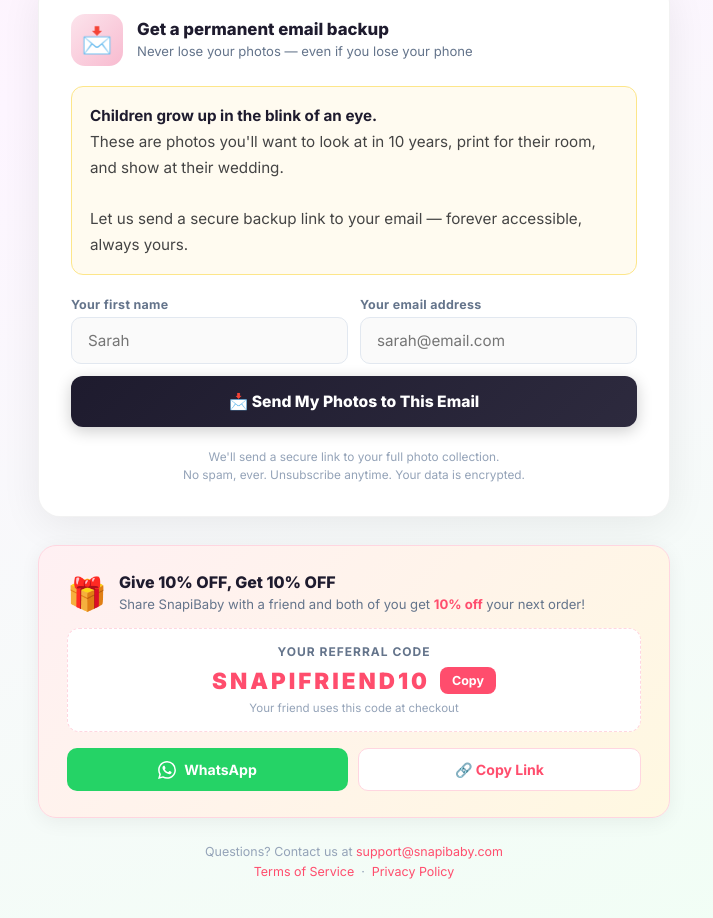
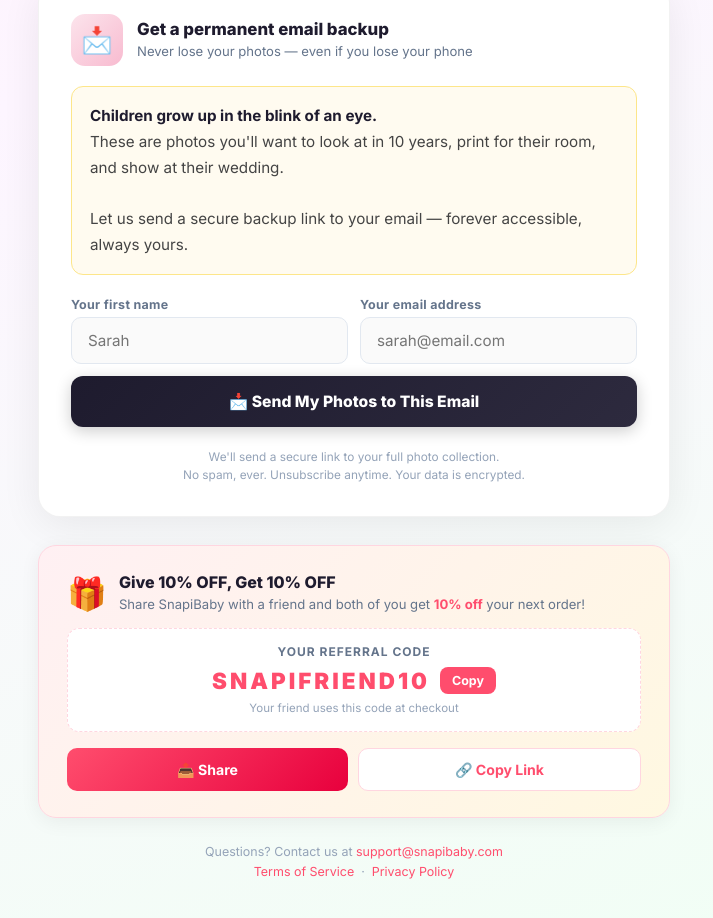
Before and after one commit to GabrielVilbrantz/snapibaby, a website: page snapibaby/success.html in a window 1280 px wide. Shown: the part 1000-1918 px from the top of the page, without its empty margins (286-999 px from the left). Drawn offline with nearby package versions, Linux system fonts and the light colour scheme.

Commit message:
fix: remove WhatsApp, use native Share API + generic share link

```diff
--- a/snapibaby/success.html
+++ b/snapibaby/success.html
@@ -578,11 +578,10 @@
         <p style="font-size:0.72rem;color:#94a3b8;margin:6px 0 0;">Your friend uses this code at checkout</p>
       </div>
       <div style="display:flex;gap:10px;flex-wrap:wrap;">
-        <a id="whatsappShare" href="#" target="_blank" onclick="shareWhatsApp()"
-           style="flex:1;min-width:130px;display:flex;align-items:center;justify-content:center;gap:8px;background:#25D366;color:white;padding:12px 16px;border-radius:10px;text-decoration:none;font-weight:700;font-size:0.88rem;">
-          <svg width="18" height="18" viewBox="0 0 24 24" fill="white"><path d="M17.472 14.382c-.297-.149-1.758-.867-2.03-.967-.273-.099-.471-.148-.67.15-.197.297-.767.966-.94 1.164-.173.199-.347.223-.644.075-.297-.15-1.255-.463-2.39-1.475-.883-.788-1.48-1.761-1.653-2.059-.173-.297-.018-.458.13-.606.134-.133.298-.347.446-.52.149-.174.198-.298.298-.497.099-.198.05-.371-.025-.52-.075-.149-.669-1.612-.916-2.207-.242-.579-.487-.5-.669-.51-.173-.008-.371-.01-.57-.01-.198 0-.52.074-.792.372-.272.297-1.04 1.016-1.04 2.479 0 1.462 1.065 2.875 1.213 3.074.149.198 2.096 3.2 5.077 4.487.709.306 1.262.489 1.694.625.712.227 1.36.195 1.871.118.571-.085 1.758-.719 2.006-1.413.248-.694.248-1.289.173-1.413-.074-.124-.272-.198-.57-.347m-5.421 7.403h-.004a9.87 9.87 0 01-5.031-1.378l-.361-.214-3.741.982.998-3.648-.235-.374a9.86 9.86 0 01-1.51-5.26c.001-5.45 4.436-9.884 9.888-9.884 2.64 0 5.122 1.03 6.988 2.898a9.825 9.825 0 012.893 6.994c-.003 5.45-4.437 9.884-9.885 9.884m8.413-18.297A11.815 11.815 0 0012.05 0C5.495 0 .16 5.335.157 11.892c0 2.096.547 4.142 1.588 5.945L.057 24l6.305-1.654a11.882 11.882 0 005.683 1.448h.005c6.554 0 11.89-5.335 11.893-11.893a11.821 11.821 0 00-3.48-8.413z"/></svg>
-          WhatsApp
-        </a>
+        <button onclick="nativeShare()" id="shareBtn"
+           style="flex:1;min-width:130px;display:flex;align-items:center;justify-content:center;gap:8px;background:linear-gradient(135deg,#ff4d6d,#e8003d);color:white;border:none;padding:12px 16px;border-radius:10px;font-weight:700;font-size:0.88rem;cursor:pointer;font-family:'Inter',sans-serif;">
+          📤 Share
+        </button>
         <button onclick="copyShareLink()" id="copyLinkBtn"
            style="flex:1;min-width:130px;display:flex;align-items:center;justify-content:center;gap:8px;background:white;color:#ff4d6d;border:1.5px solid #ffd6e0;padding:12px 16px;border-radius:10px;font-weight:700;font-size:0.88rem;cursor:pointer;font-family:'Inter',sans-serif;">
           🔗 Copy Link
@@ -868,13 +867,21 @@ function copyRefCode() {
   });
 }
 
-function shareWhatsApp() {
-  const msg = encodeURIComponent(
-    'I just got the most beautiful AI baby portraits with SnapiBaby! 🍼✨\n' +
-    'Use code SNAPIFRIEND10 for 10% off your order!\n' +
-    '→ https://snapibaby.netlify.app'
-  );
-  window.open('https://api.whatsapp.com/send?text=' + msg, '_blank');
+async function nativeShare() {
+  const shareData = {
+    title: 'SnapiBaby — AI Baby Portraits',
+    text: 'I just got the most beautiful AI baby portraits! 🍼✨ Use code SNAPIFRIEND10 for 10% off →',
+    url: 'https://snapibaby.netlify.app'
+  };
+  if (navigator.share) {
+    try { await navigator.share(shareData); } catch(e) { /* user cancelled */ }
+  } else {
+    // Fallback: copy link
+    copyShareLink();
+    const btn = document.getElementById('shareBtn');
+    btn.textContent = '✓ Link Copied!';
+    setTimeout(() => { btn.textContent = '📤 Share'; }, 2500);
+  }
 }
 
 function copyShareLink() {
```
Also changed, not shown: netlify/functions/process-order.js (+3 -4 lines).
